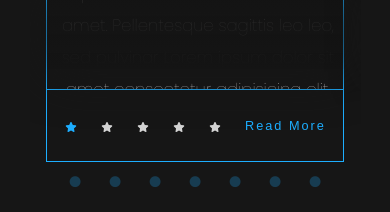
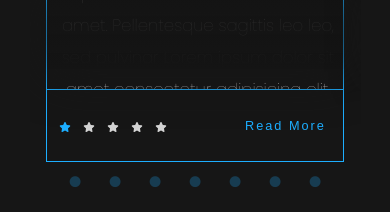
Before and after one commit to MM3-class/kiblis-real-estate, a React (Create React App) app: page / in a window 390 px wide. Shown: the part 4720-4932 px from the top of the page. Built offline with nearby package versions, Linux system fonts and the light colour scheme; no server answers.

Commit message:
agent page mobile screen

```diff
--- a/src/App/App.css
+++ b/src/App/App.css
@@ -107,6 +107,11 @@ section {
   .experts-img {
     width: 100% !important;
   }
+
+    .read-more-btn .rating svg{
+        margin: 0 !important;
+    }
+
   .properties-home {
 
     flex-direction: column;
```
Also changed, not shown: src/components/reviews/reviews.css (line endings or trailing spaces).
